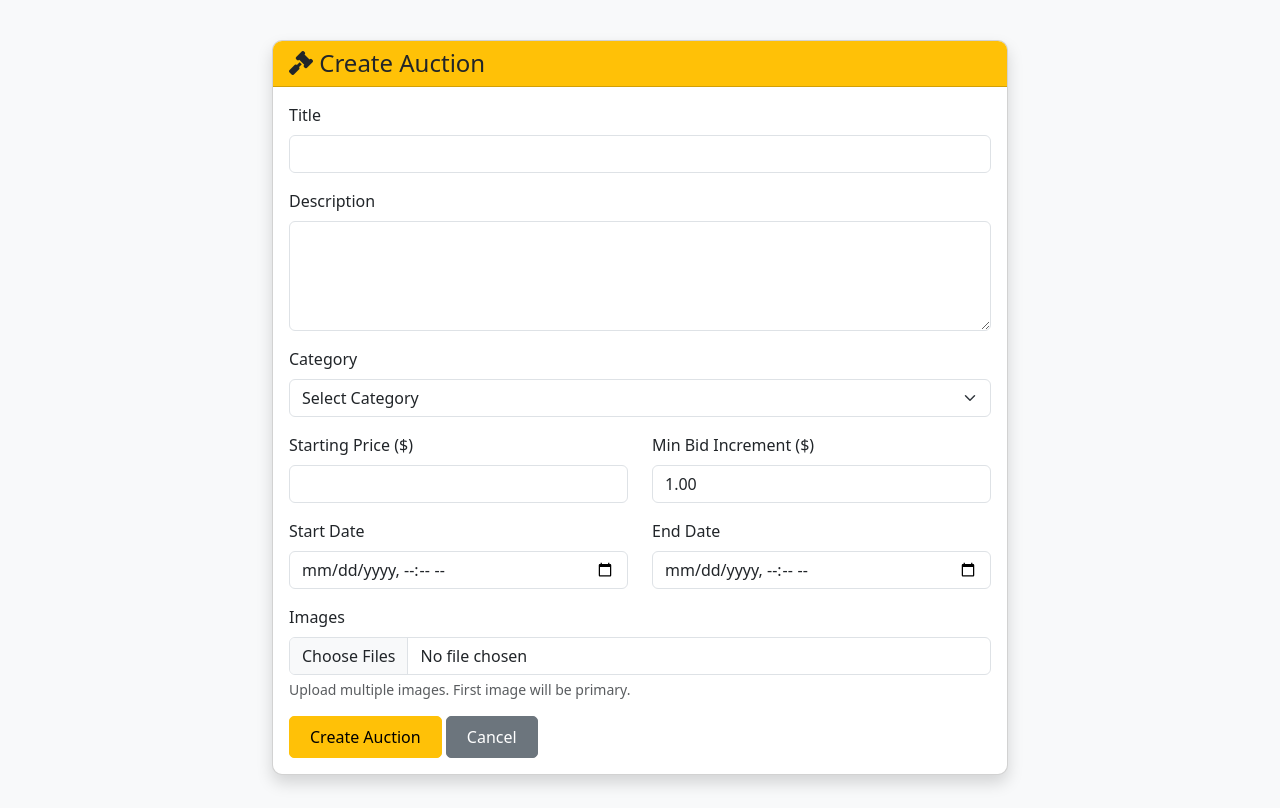
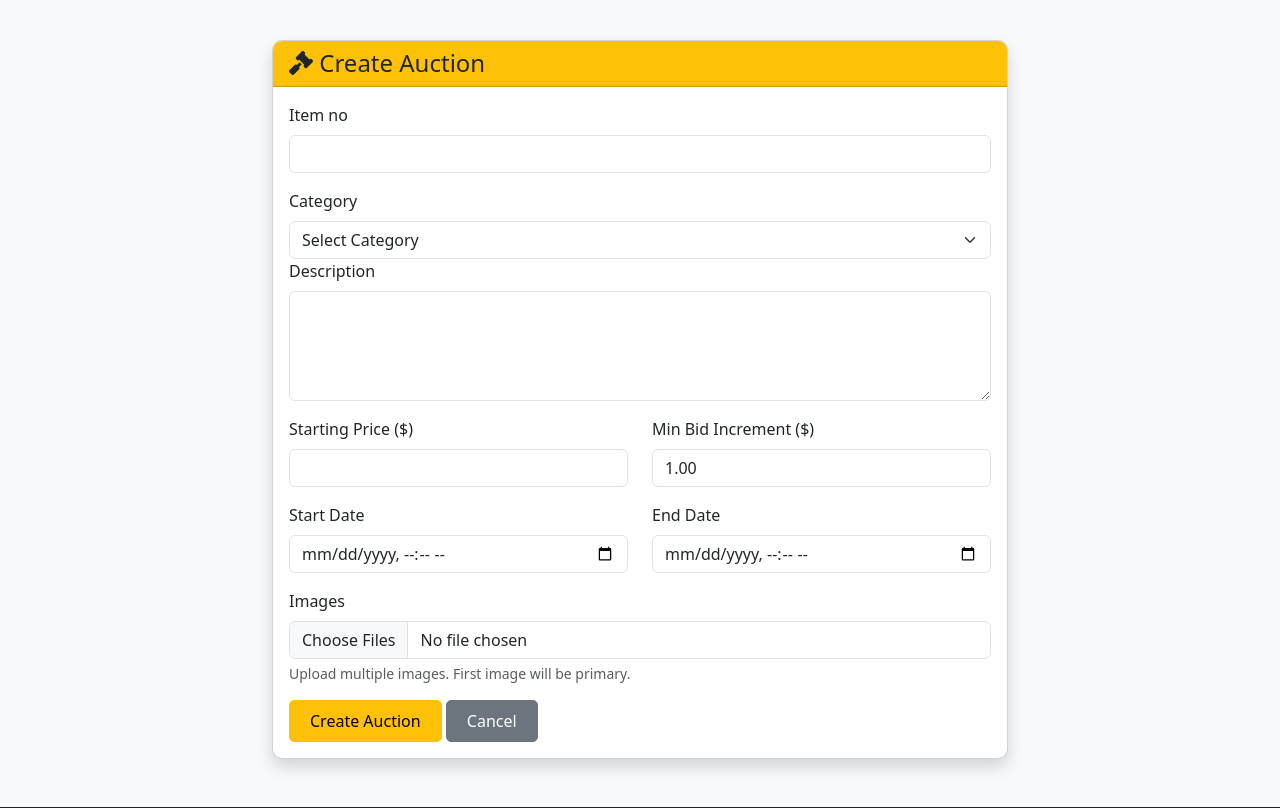
Before and after one commit to Meplodge/auction, a Flask app: page /create_auction in a window 1280 px wide. Shown: the part 58-866 px from the top of the page. Run offline with Flask 3, Linux system fonts and the light colour scheme; a user stored in the database is signed in; data that the repository does not hold is empty; some libraries are stand-ins or nearby versions.

Commit message:
zulu_first_changes

```diff
--- a/app.py
+++ b/app.py
@@ -460,7 +460,7 @@ def create_auction():
         return redirect(url_for('index'))
 
     if request.method == 'POST':
-        title = request.form.get('title', '').strip()
+        title  = request.form.get('title', '').strip()
         description = request.form.get('description', '').strip()
         category = request.form.get('category', '').strip()
         starting_price = request.form.get('starting_price')
@@ -468,7 +468,7 @@ def create_auction():
         start_date = request.form.get('start_date')
         end_date = request.form.get('end_date')
 
-        if not all([title, description, starting_price, start_date, end_date]):
+        if not all([title, description, starting_price, start_date, end_date]): # type: ignore
             flash('All fields are required.', 'danger')
             return render_template('create_auction.html', categories=get_categories())
 
--- a/database_ops.py
+++ b/database_ops.py
@@ -88,7 +88,7 @@ def initialize_database(app):
         CREATE TABLE IF NOT EXISTS auctions (
             auction_id INT AUTO_INCREMENT PRIMARY KEY,
             seller_id INT NOT NULL,
-            title VARCHAR(255) NOT NULL,
+            item_number VARCHAR(255) NOT NULL,
             description TEXT,
             category VARCHAR(100),
             starting_price DECIMAL(10,2) NOT NULL,
--- a/templates/auction_detail.html
+++ b/templates/auction_detail.html
@@ -44,7 +44,7 @@
             <div class="card">
                 <div class="card-body">
                     <div class="d-flex justify-content-between align-items-start">
-                        <h2>{{ auction.title }}</h2>
+                        <h2>{{ auction.item_number }}</h2>
                         <span class="badge bg-{{ 'success' if auction.status == 'active' else 'danger' }} fs-6 p-2">
                             {{ auction.status|upper }}
                         </span>
--- a/templates/bid.html
+++ b/templates/bid.html
@@ -11,7 +11,7 @@
                     <h4 class="mb-0"><i class="fas fa-gavel"></i> Place a Bid</h4>
                 </div>
                 <div class="card-body">
-                    <h5 class="card-title">{{ auction.title }}</h5>
+                    <h5 class="card-title">{{ auction.item_number }}</h5>
                     <p class="text-muted">{{ auction.description }}</p>
 
                     <div class="alert alert-info">
--- a/templates/create_auction.html
+++ b/templates/create_auction.html
@@ -13,12 +13,8 @@
                 <div class="card-body">
                     <form method="POST" enctype="multipart/form-data">
                         <div class="mb-3">
-                            <label for="title" class="form-label">Title</label>
+                            <label for="title" class="form-label">Item no</label>
                             <input type="text" class="form-control" id="title" name="title" required>
-                        </div>
-                        <div class="mb-3">
-                            <label for="description" class="form-label">Description</label>
-                            <textarea class="form-control" id="description" name="description" rows="4" required></textarea>
                         </div>
                         <div class="mb-3">
                             <label for="category" class="form-label">Category</label>
@@ -31,6 +27,10 @@
                                 <option value="Business and Industrial">Business and Industrial</option>
                                 <option value="Specialty Items">Specialty Items</option>
                             </select>
+                            <label for="description" class="form-label">Description</label>
+                            <textarea class="form-control" id="description" name="description" rows="4" required></textarea>
+                        </div>
+                        <div class="mb-3">
                         </div>
                         <div class="row">
                             <div class="col-md-6 mb-3">
--- a/templates/index.html
+++ b/templates/index.html
@@ -27,7 +27,7 @@
         </div>
     </div>
 
-    <!-- Active Auctions -->
+    Active Auctions
     <h2 class="mb-4"><i class="fas fa-fire"></i> Active Auctions</h2>
     <div class="row">
         {% if auctions %}
--- a/templates/seller_dashboard.html
+++ b/templates/seller_dashboard.html
@@ -57,7 +57,7 @@
                 <table class="table table-striped">
                     <thead>
                         <tr>
-                            <th>Title</th>
+                            <th>Item Number</th>
                             <th>Category</th>
                             <th>Starting Price</th>
                             <th>Current Price</th>
@@ -69,7 +69,7 @@
                     <tbody>
                         {% for auction in auctions %}
                         <tr>
-                            <td>{{ auction.title }}</td>
+                            <td>{{ auction.item_number }}</td>
                             <td>{{ auction.category or 'Uncategorized' }}</td>
                             <td>${{ auction.starting_price }}</td>
                             <td>${{ auction.current_price }}</td>
```
Also changed, not shown: static/uploads/20260805_125428_Screenshot_12.png (deleted), static/uploads/20260808_104822_Screenshot_10.png (added). Lines whose indentation alone changed are shown as unchanged.
